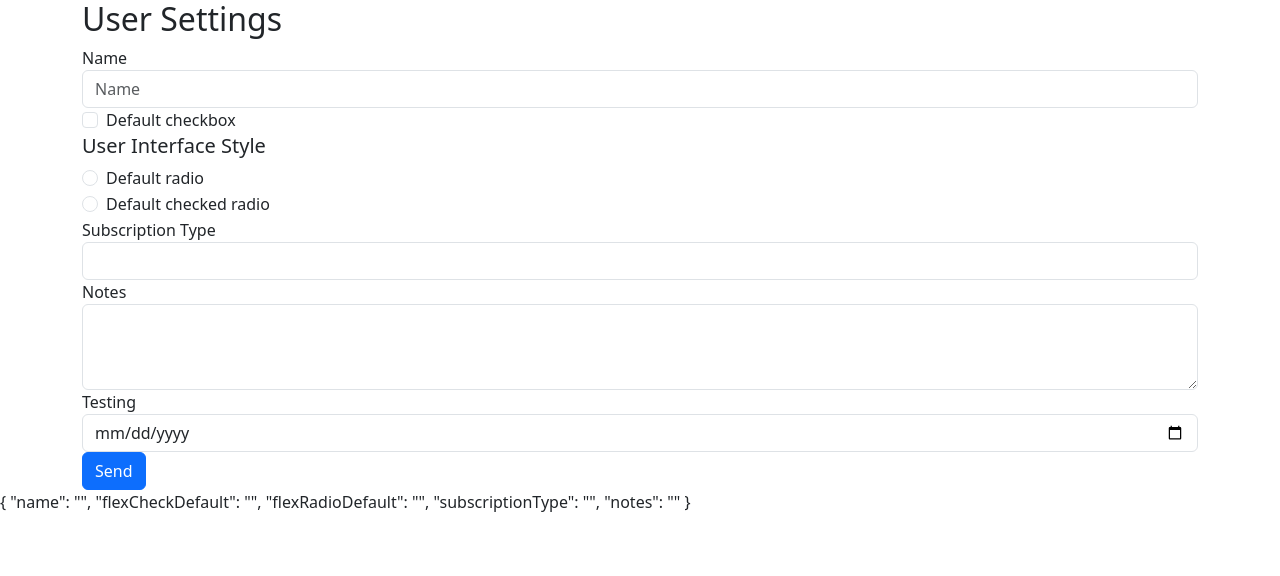
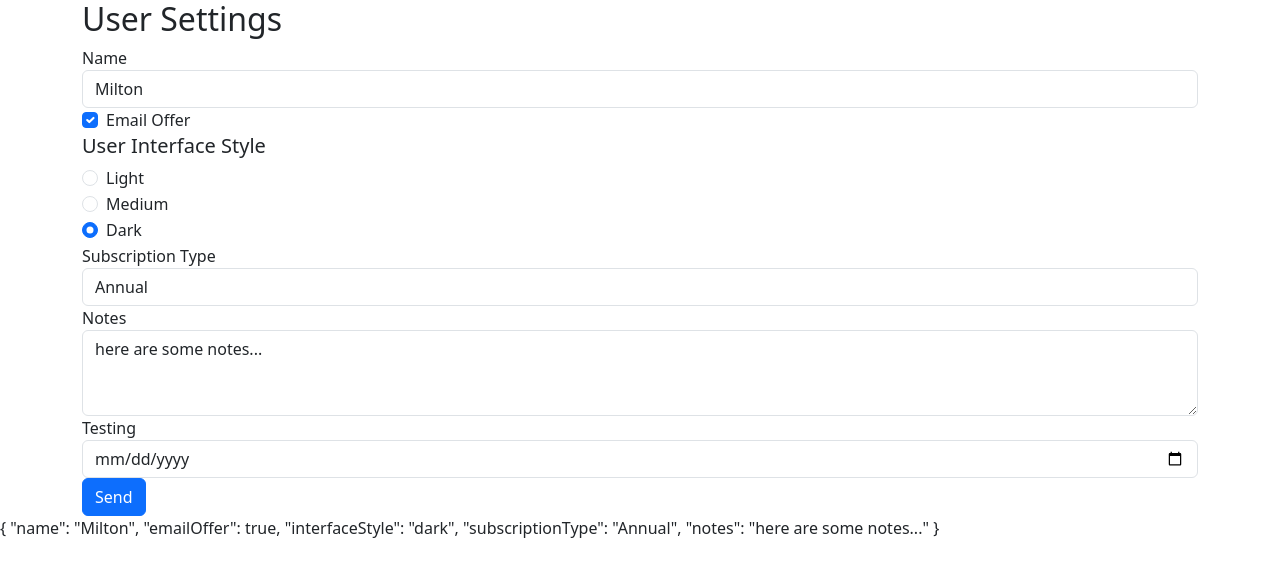
Before and after one commit to skysrc/ngForm, an Angular app: page / in a window 1280 px wide. Shown: the top 576 px of the page. Built offline with nearby package versions, Linux system fonts and the light colour scheme.

Commit message:
implement 2 ways data binding using model

```diff
--- /dev/null
+++ b/src/app/data/user-settings.ts
@@ -0,0 +1,7 @@
+export interface UserSettings {
+    name: string,
+    emailOffer: boolean,
+    interfaceStyle: string,
+    subscriptionType: string,
+    notes: string
+}
--- a/src/app/user-settings-form/user-settings-form.component.html
+++ b/src/app/user-settings-form/user-settings-form.component.html
@@ -8,21 +8,18 @@
         name="name"
         class="form-control"
         placeholder="Name"
-        ngModel
+        [(ngModel)]="userSettings.name"
       />
     </div>
     <div class="form-check form-group">
       <input
         class="form-check-input"
         type="checkbox"
-        value=""
-        id="flexCheckDefault"
-        name="flexCheckDefault"
-        ngModel
+        id="emailOffers"
+        name="emailOffers"
+        [(ngModel)]="userSettings.emailOffer"
       />
-      <label class="form-check-label" for="flexCheckDefault">
-        Default checkbox
-      </label>
+      <label class="form-check-label" for="emailOffers"> Email Offer </label>
     </div>
 
     <h5>User Interface Style</h5>
@@ -31,28 +28,34 @@
         <input
           class="form-check-input"
           type="radio"
-          name="flexRadioDefault"
-          id="flexRadioDefault1"
-          value="1"
-          ngModel
+          name="interfaceStyle"
+          id="lightInterface"
+          value="light"
+          [(ngModel)]="userSettings.interfaceStyle"
         />
-        <label class="form-check-label" for="flexRadioDefault1">
-          Default radio
-        </label>
+        <label class="form-check-label" for="lightInterface"> Light </label>
       </div>
       <div class="form-check">
         <input
           class="form-check-input"
           type="radio"
-          name="flexRadioDefault"
-          id="flexRadioDefault2"
-          value="2"
-          checked
-          ngModel
+          name="interfaceStyle"
+          id="mediumInterface"
+          value="medium"
+          [(ngModel)]="userSettings.interfaceStyle"
         />
-        <label class="form-check-label" for="flexRadioDefault2">
-          Default checked radio
-        </label>
+        <label class="form-check-label" for="mediumInterface"> Medium </label>
+      </div>
+      <div class="form-check">
+        <input
+          class="form-check-input"
+          type="radio"
+          name="interfaceStyle"
+          id="darkInterface"
+          value="dark"
+          [(ngModel)]="userSettings.interfaceStyle"
+        />
+        <label class="form-check-label" for="darkInterface"> Dark </label>
       </div>
     </div>
 
@@ -62,7 +65,7 @@
         class="form-control"
         id="subscriptionType"
         name="subscriptionType"
-        ngModel
+        [(ngModel)]="userSettings.subscriptionType"
       >
         <option>Monthly</option>
         <option>Annual</option>
@@ -77,7 +80,7 @@
         name="notes"
         class="form-control"
         rows="3"
-        ngModel
+        [(ngModel)]="userSettings.notes"
       ></textarea>
     </div>
 
@@ -89,4 +92,4 @@
   </form>
 </div>
 
-{{ form.value | json }}
+{{ userSettings | json }}
--- a/src/app/user-settings-form/user-settings-form.component.ts
+++ b/src/app/user-settings-form/user-settings-form.component.ts
@@ -1,10 +1,23 @@
-import { Component } from '@angular/core';
+import { Component, OnInit } from '@angular/core';
+import { UserSettings } from '../data/user-settings';
 
 @Component({
   selector: 'app-user-settings-form',
   templateUrl: './user-settings-form.component.html',
   styleUrls: ['./user-settings-form.component.css']
 })
-export class UserSettingsFormComponent {
+export class UserSettingsFormComponent implements OnInit {
+
+  userSettings: UserSettings = {
+    name: 'Milton',
+    emailOffer: true,
+    interfaceStyle: 'dark',
+    subscriptionType: 'Annual',
+    notes: 'here are some notes...'
+  }
+
+  constructor() { }
+
+  ngOnInit() { }
 
 }
```
